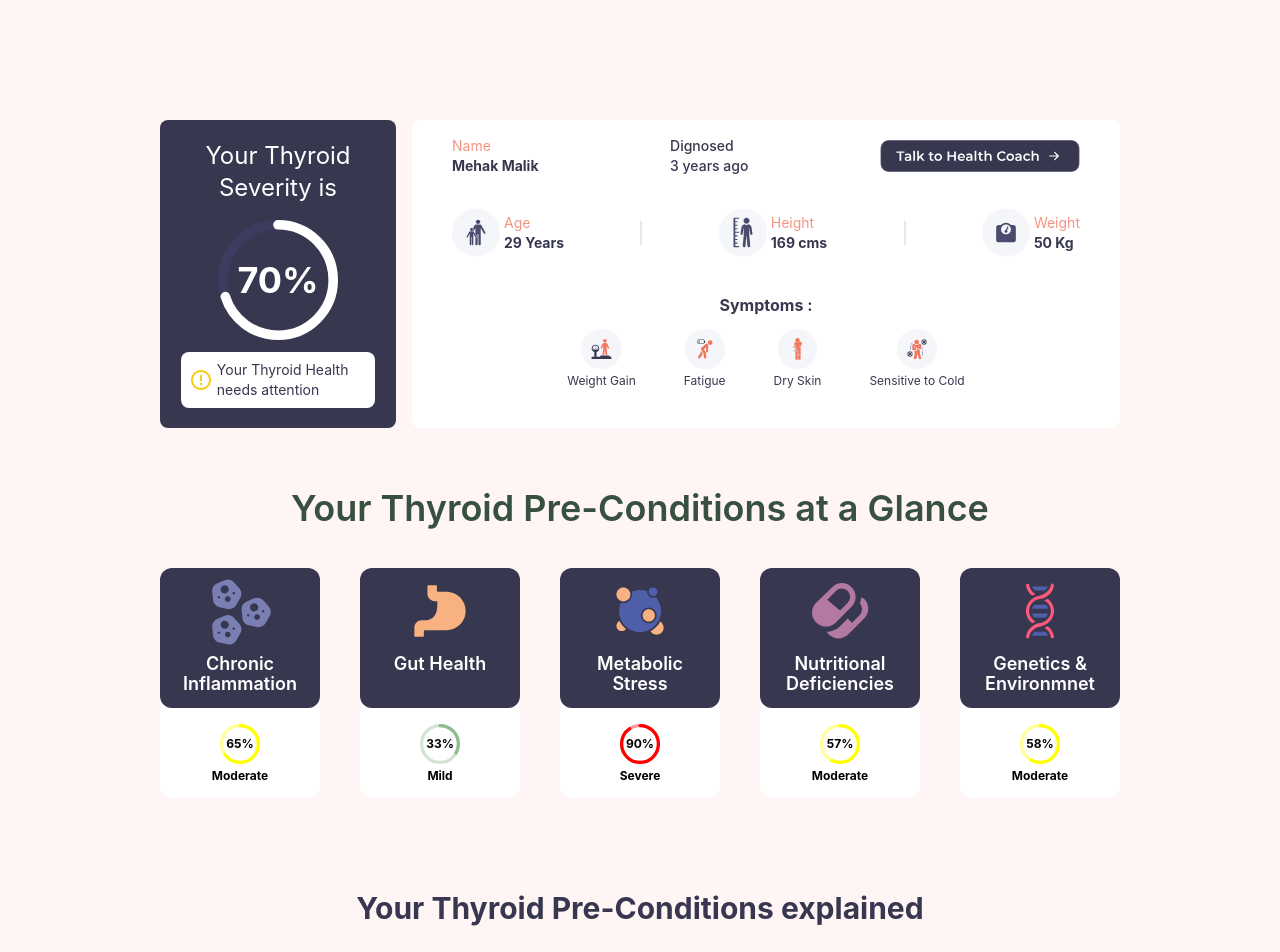
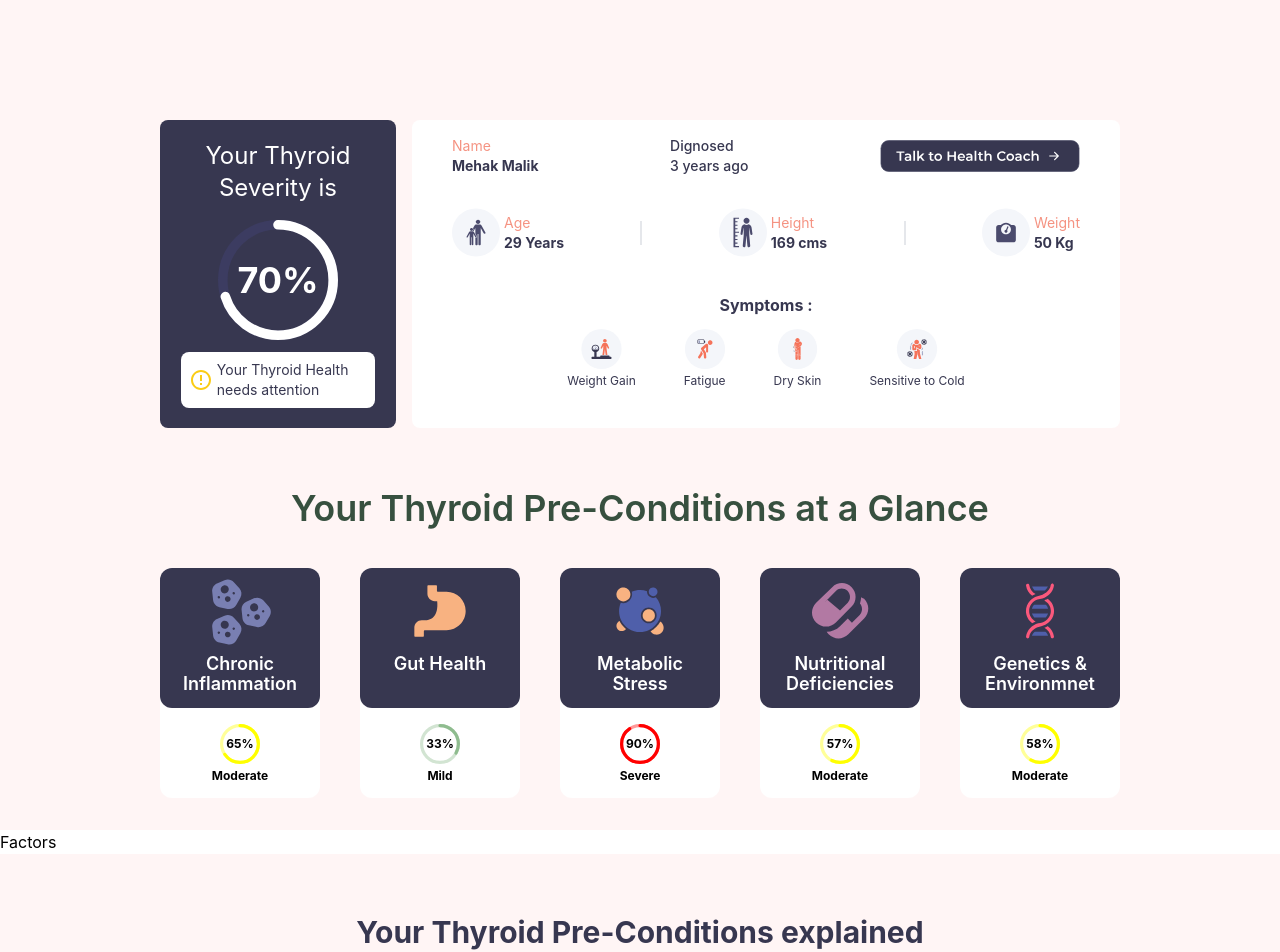
Before and after one commit to laskaramaan/Uvi-health-task, a React (Create React App) app: page / in a window 1280 px wide. Shown: the top 952 px of the page. Built offline with nearby package versions, Linux system fonts and the light colour scheme.

Commit message:
Created factors component

```diff
--- /dev/null
+++ b/src/components/Factors.jsx
@@ -0,0 +1,9 @@
+import React from 'react'
+
+function Factors() {
+  return (
+    <div>Factors</div>
+  )
+}
+
+export default Factors
--- a/src/pages/Home.jsx
+++ b/src/pages/Home.jsx
@@ -4,11 +4,13 @@ import Condition from '../components/Condition'
 import Footer from '../components/Footer'
 import Explained from '../components/Explained'
 import Need from '../components/Need'
+import Factors from '../components/Factors'
 function Home() {
   return (
     <>
       <Thyroid />
       <Condition />
+      <Factors/>
       <Explained/>
       <Need/>
       <Footer />
```
Also changed, not shown: 1 other file (tests, documents, lock files or other folders).
